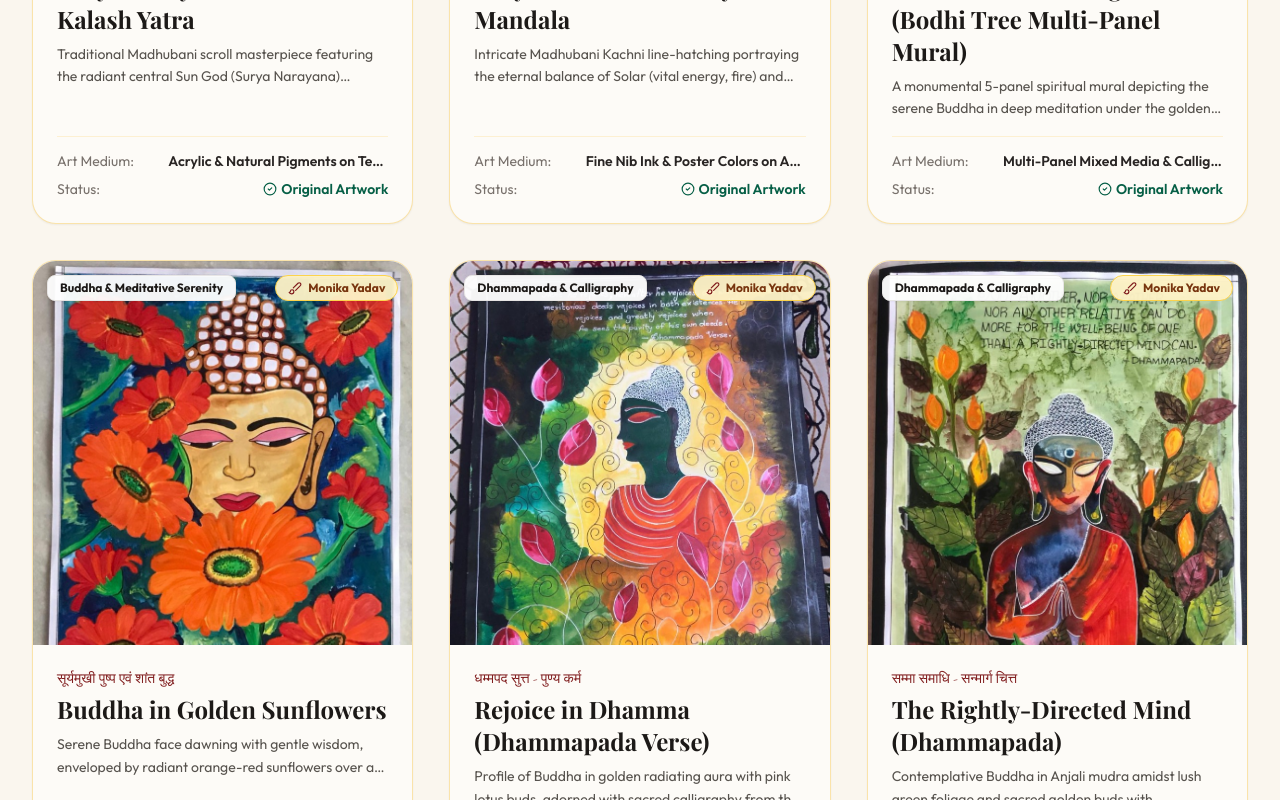
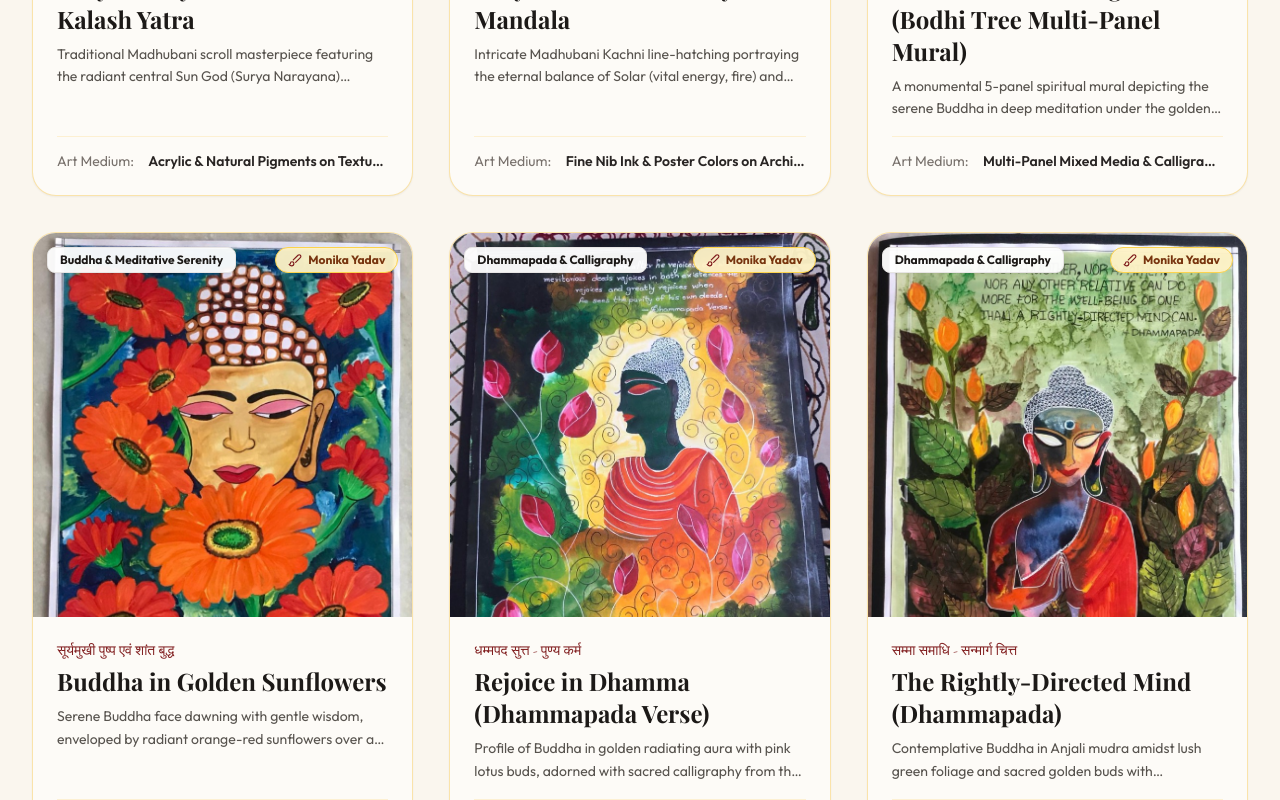
Before and after one commit to Prashant-Bhatiya/madhubaniArt, a Next.js app: page / in a window 1280 px wide. Shown: the part 2680-3480 px from the top of the page. Built offline with nearby package versions, Linux system fonts and the light colour scheme; a web font is replaced by a local one.

Commit message:
Remove status label and icon from artwork cards in gallery

```diff
--- a/src/components/Gallery.tsx
+++ b/src/components/Gallery.tsx
@@ -10,7 +10,6 @@ import {
   Maximize2,
   X,
   Feather,
-  CheckCircle2,
   Brush,
 } from "lucide-react";
 
@@ -134,18 +133,11 @@ export default function Gallery() {
                   </p>
                 </div>
 
-                {/* Medium & Status Details - Clean & Minimal */}
-                <div className="space-y-2 text-xs sm:text-sm text-stone-600 border-t border-ochre-100 pt-3.5">
+                {/* Medium Details - Clean & Minimal */}
+                <div className="text-xs sm:text-sm text-stone-600 border-t border-ochre-100 pt-3.5">
                   <div className="flex items-center justify-between">
                     <span className="text-stone-500">Art Medium:</span>
-                    <span className="font-semibold text-stone-800 truncate max-w-[220px]">{art.medium}</span>
-                  </div>
-                  <div className="flex items-center justify-between">
-                    <span className="text-stone-500">Status:</span>
-                    <span className="font-semibold text-emerald-800 flex items-center gap-1">
-                      <CheckCircle2 className="w-3.5 h-3.5" />
-                      {art.status}
-                    </span>
+                    <span className="font-semibold text-stone-800 truncate max-w-[240px]">{art.medium}</span>
                   </div>
                 </div>
 
```
